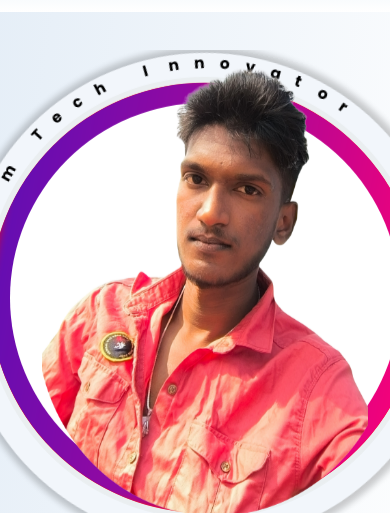
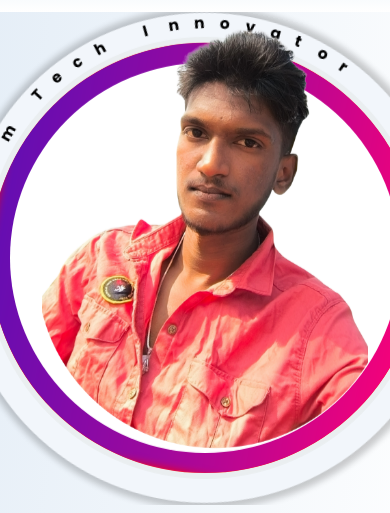
Before and after one commit to spdarshan46/Portfolio, a plain HTML site: page index.html in a window 390 px wide. Shown: the part 56-569 px from the top of the page. Drawn offline with nearby package versions, Linux system fonts and the light colour scheme.

Commit message:
Update style.css

```diff
--- a/style.css
+++ b/style.css
@@ -869,12 +869,16 @@ footer{
     }
     .img-hero{
         padding:20px;
+        width:auto;
+        height:auto;
+        margin:0;
     }
     .rotate-text{
         display: flex;
     }
     .img-hero img{
         width: 100%;
+        height:auto;
     }
     .text-animate{
         width: 23.8rem;
```
